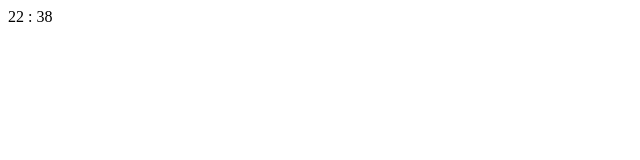
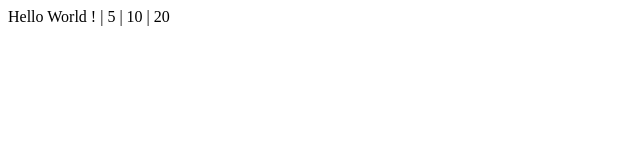
Before and after one commit to RobFyd/practice-in-react2, a React (Vite) app: page / in a window 1280 px wide. Shown: the top 160 px of the page, without its empty margins (0-640 px from the left). Built offline with nearby package versions, Linux system fonts and the light colour scheme.

Commit message:
jsx exercises

```diff
--- a/src/main.jsx
+++ b/src/main.jsx
@@ -1,29 +1,14 @@
-import { createElement } from "react"; //React
-import { createRoot } from "react-dom/client"; //ReactDOM
-// import { StrictMode } from 'react';
+// import { createElement } from "react"; //React.
+import { createRoot } from "react-dom/client"; //ReactDOM.
 
-const element = createElement(
-  "a",
-  { href: "https://zrozumiecreact.pl" },
-  "test"
-);
-
-const elementInJSX = <a href="https://zrozumiecreact.pl">test 3</a>;
-console.log(<h1>test 2</h1>); // -> createElement('h1', {}, 'test 2')
-console.log(element);
-console.log(elementInJSX);
-
-const currentDate = new Date();
-
-const hours = currentDate.getHours();
-const minutes = currentDate.getMinutes();
-
-console.log(hours, minutes);
-
-const timer = (
+const stringContent = "Hello World !";
+const numberContent = 5;
+const calcContent = 5 + 5;
+const element = (
   <div>
-    {hours} : {minutes}
+    {stringContent} | {numberContent} | {calcContent} |{" "}
+    {numberContent + calcContent + 5}
   </div>
 );
 
-createRoot(document.getElementById("root")).render(timer);
+createRoot(document.getElementById("root")).render(element);
```
